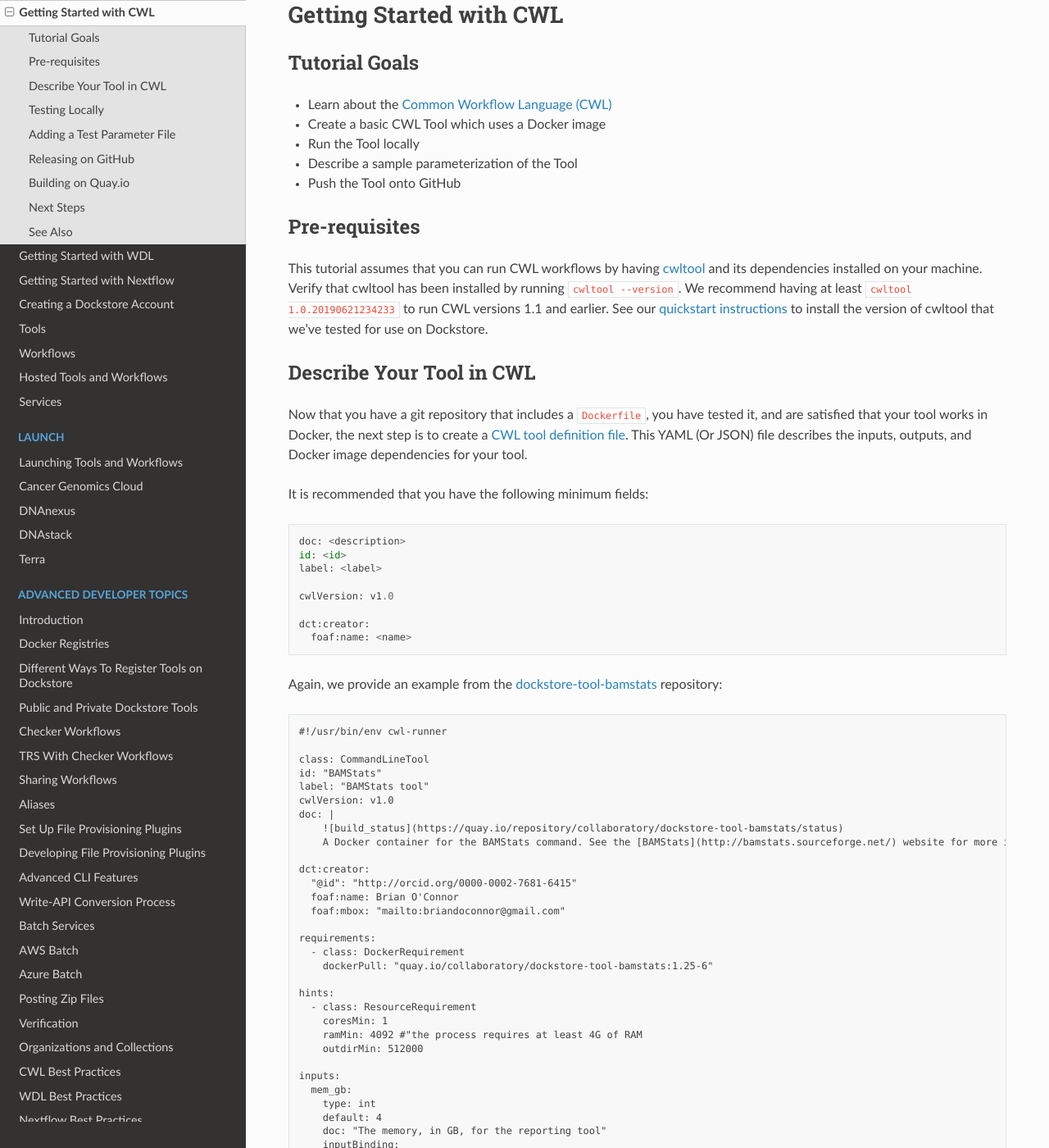
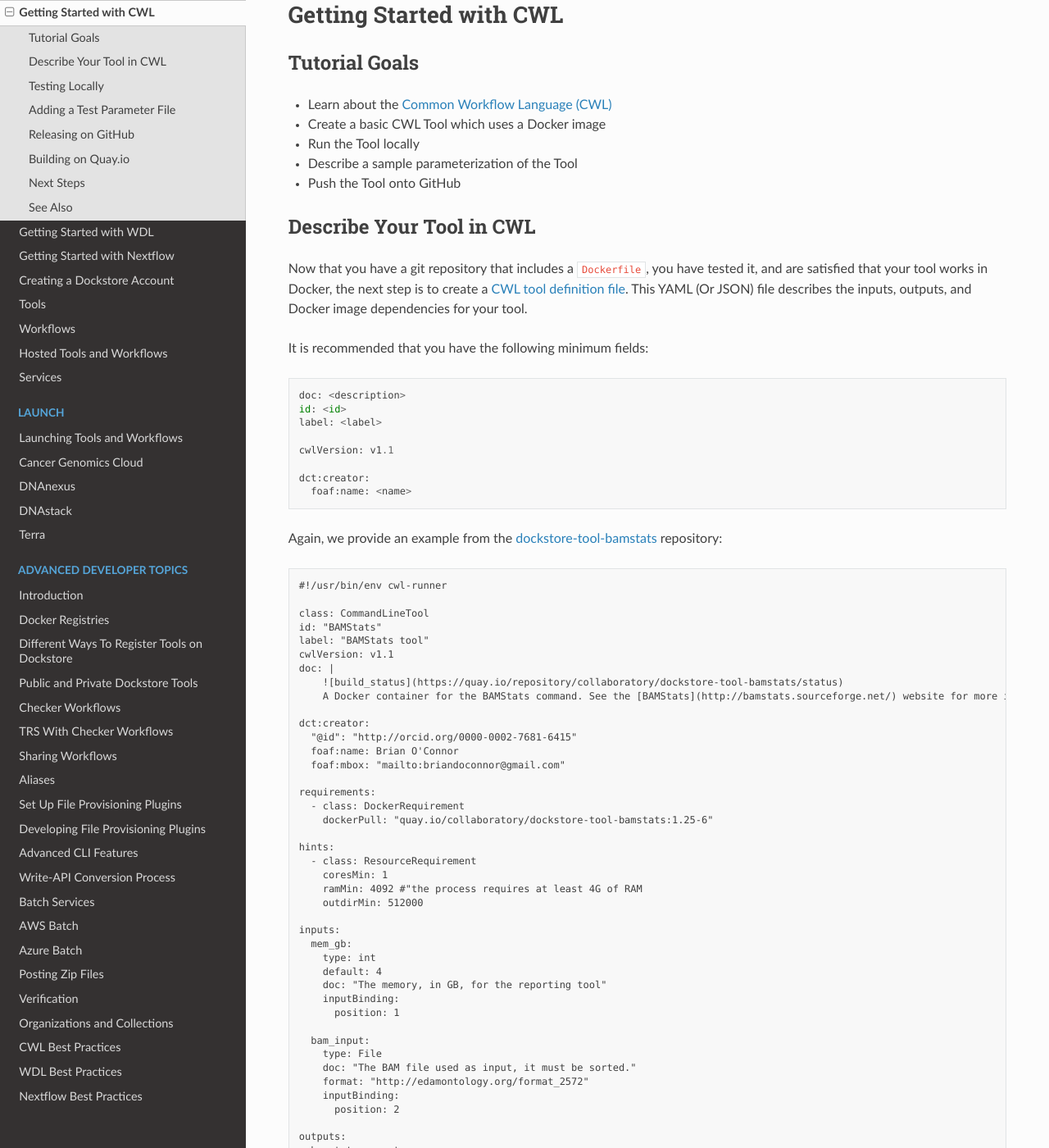
Before and after one commit to dockstore/dockstore-documentation, a Sphinx documentation site: the page built from docs/getting-started/getting-started-with-cwl.rst, in a window 1280 px wide and 1400 px high, scrolled down 201 px. Shown: the whole window at 82% size. Built offline with Sphinx 7.4.7 and the Read the Docs theme 2.0.0, drawn with Linux system fonts in a browser that asks for light colours; some of the changed text lies outside the part shown.

Commit message:
update to cwl v1.1, changes for consistency with bamstats repo

```diff
--- a/docs/getting-started/getting-started-with-cwl.rst
+++ b/docs/getting-started/getting-started-with-cwl.rst
@@ -12,17 +12,6 @@ Tutorial Goals
 -  Run the Tool locally
 -  Describe a sample parameterization of the Tool
 -  Push the Tool onto GitHub
-
-Pre-requisites
--------------------------
-This tutorial assumes that you can run CWL workflows by having
-`cwltool <https://github.com/common-workflow-language/cwltool>`__
-and its dependencies installed on your machine. Verify that cwltool
-has been installed by running ``cwltool --version``. We recommend having at least
-``cwltool 1.0.20190621234233`` to run CWL versions 1.1 and earlier. See our
-`quickstart instructions <https://dockstore.org/quick-start>`__
-to install the version of cwltool that we've tested for use on Dockstore.
-
 
 Describe Your Tool in CWL
 -------------------------
@@ -42,13 +31,13 @@ It is recommended that you have the following minimum fields:
     id: <id>
     label: <label>
 
-    cwlVersion: v1.0
+    cwlVersion: v1.1
 
     dct:creator:
       foaf:name: <name>
 
 Again, we provide an example from the
-`dockstore-tool-bamstats <https://github.com/CancerCollaboratory/dockstore-tool-bamstats>`__
+`dockstore-tool-bamstats <https://github.com/CancerCollaboratory/dockstore-tool-bamstats/blob/develop/Dockstore.cwl>`__
 repository:
 
 ::
@@ -58,7 +47,7 @@ repository:
     class: CommandLineTool
     id: "BAMStats"
     label: "BAMStats tool"
-    cwlVersion: v1.0
+    cwlVersion: v1.1
     doc: |
         ![build_status](https://quay.io/repository/collaboratory/dockstore-tool-bamstats/status)
         A Docker container for the BAMStats command. See the [BAMStats](http://bamstats.sourceforge.net/) website for more information.
@@ -123,7 +117,7 @@ tools have been tested with v1.0 and v1.1.
     class: CommandLineTool
     id: "BAMStats"
     label: "BAMStats tool"
-    cwlVersion: v1.0
+    cwlVersion: v1.1
     doc: |
             ![build_status](https://quay.io/repository/collaboratory/dockstore-tool-bamstats/status)
             A Docker container for the BAMStats command. See the [BAMStats](http://bamstats.sourceforge.net/) website for more information.
```
Also changed, not shown: other parts of docs/getting-started/getting-started-with-cwl.rst (+5 -2 lines).
